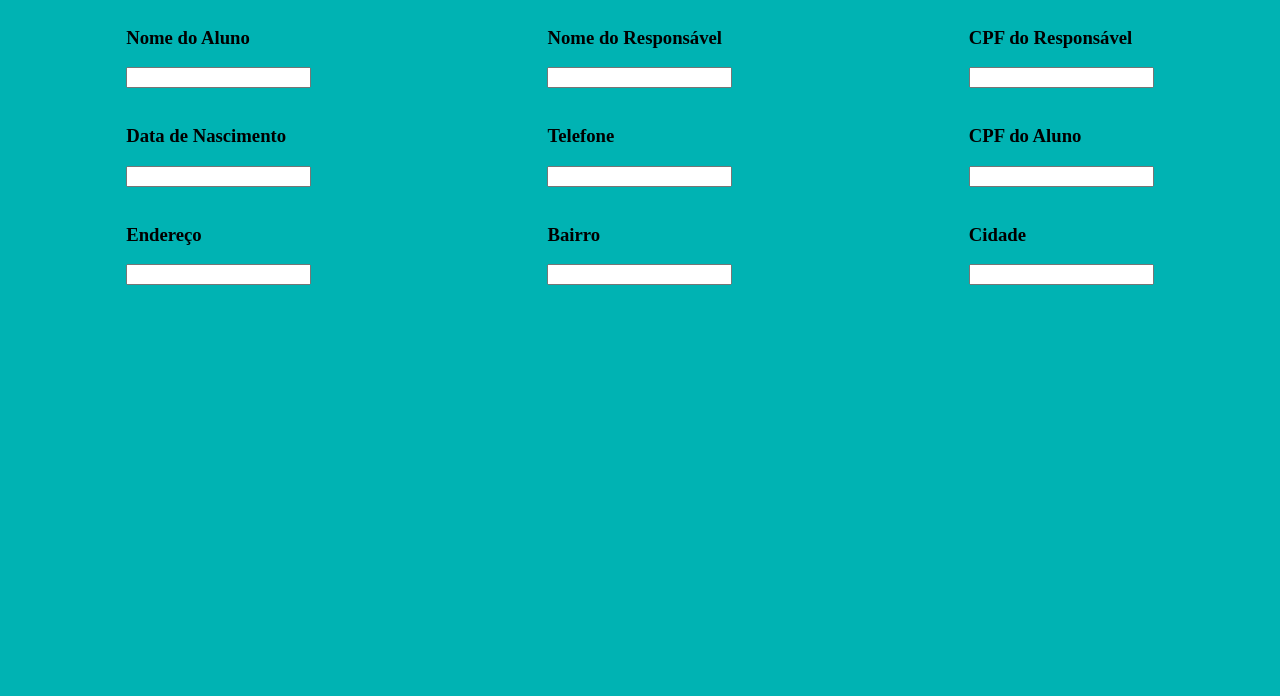
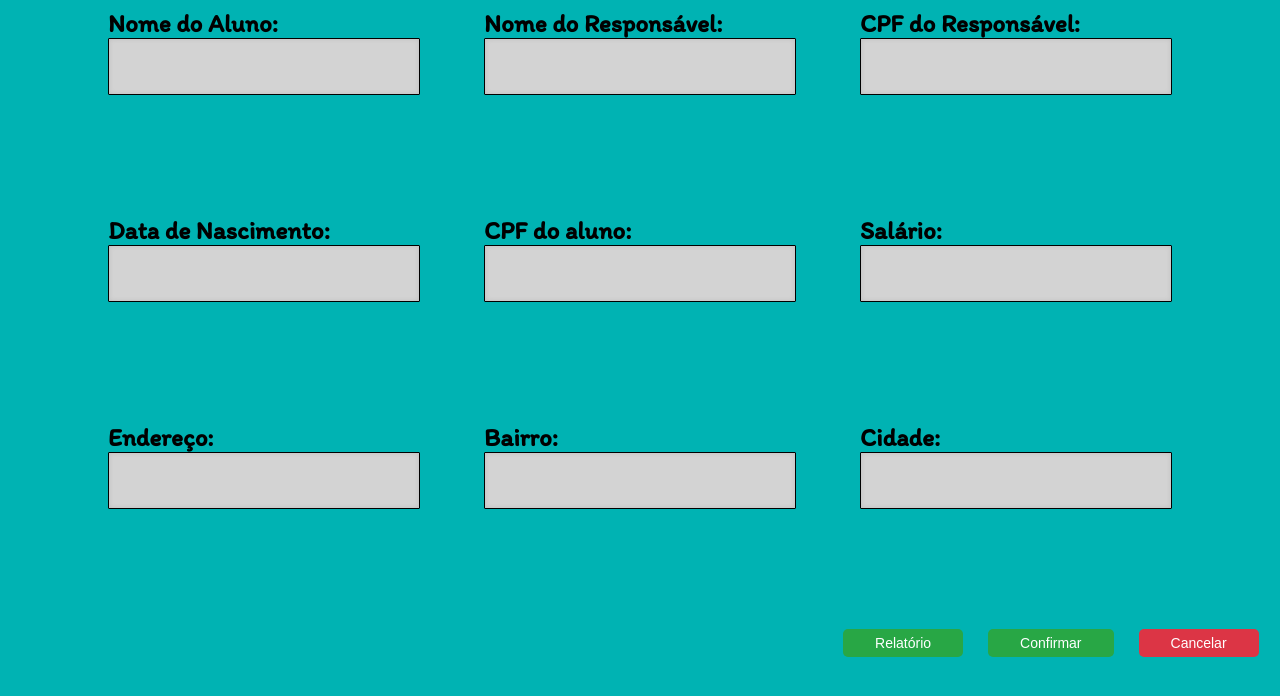
Before and after one commit to VitorFariaBR/Casa-da-Crian-a, a PHP site: page /createCrianca.php in a window 1280 px wide. Shown: the top 696 px of the page. Run offline with PHP 8.4, Linux system fonts and the light colour scheme; a user stored in the database is signed in.

Commit message:
Tela createCrianca pronta
Foi criada a tela createCrianca inteira

```diff
--- a/PHP/createCrianca.php
+++ b/PHP/createCrianca.php
@@ -45,59 +45,60 @@ if (isset($_POST['nome'])) {
     </h3>
     <hr> -->
 
-    <section>
-        <section class="local-dos-dados">
+    <div class="form-container">
+        <form action="#">
+            <div class="form-row">
                 <div>
-                <h3>Nome do Aluno</h3>
-                <input type="text" name="nome"><br><br>
+                    <h3>Nome do Aluno:</h3>
+                    <input type="text" name="nome_professor">
+                </div>
+                <div>
+                    <h3>Nome do Responsável:</h3>
+                    <input type="text" name="disciplina">
+                </div>
+                <div>
+                    <h3>CPF do Responsável:</h3>
+                    <input type="text" name="cpf">
+                </div>
             </div>
 
-
+            <div class="form-row">
                 <div>
-                <h3>Nome do Responsável</h3>
-                <input type="text" name="nome"><br><br>
+                    <h3>Data de Nascimento:</h3>
+                    <input type="text" name="data_nascimento">
+                </div>
+                <div>
+                    <h3>CPF do aluno:</h3>
+                    <input type="text" name="telefone">
+                </div>
+                <div>
+                    <h3>Salário:</h3>
+                    <input type="text" name="salario">
+                </div>
             </div>
 
+            <div class="form-row">
                 <div>
-                <h3>CPF do Responsável</h3>
-                <input type="text" name="nome"><br><br>
+                    <h3>Endereço:</h3>
+                    <input type="text" name="endereco">
                 </div>
-        </section>
-
-        <section class="local-dos-dados">
                 <div>
-            <h3>Data de Nascimento</h3>
-            <input type="text" name="nome"><br><br>
+                    <h3>Bairro:</h3>
+                    <input type="text" name="bairro">
+                </div>
+                <div>
+                    <h3>Cidade:</h3>
+                    <input type="text" name="cidade">
+                </div>
             </div>
 
-            <div>
-                <h3>Telefone</h3>
-                <input type="text" name="nome"><br><br>
+            <div class="button-container">
+                <button type="button" class="confirm-button">Relatório</button>
+                <button type="submit" class="confirm-button">Confirmar</button>
+                <button type="button" class="cancel-button">Cancelar</button>
             </div>
-
-            <div>
-                <h3>CPF do Aluno</h3>
-                <input type="text" name="nome"><br><br>
+        </form>
     </div>
-        </section>
-
-        <section class="local-dos-dados">
-            <div>
-                <h3>Endereço</h3>
-                <input type="text" name="nome"><br><br>
-            </div>
-
-            <div>
-                <h3>Bairro</h3>
-                <input type="text" name="nome"><br><br>
-            </div>
-
-            <div>
-                <h3>Cidade</h3>
-                <input type="text" name="nome"><br><br>
-            </div>
-        </section>
-    </section>
     <!--<p>
         Adicionar crianças - Casa da Criança
     </p>
--- a/PHP/style.css
+++ b/PHP/style.css
@@ -1,3 +1,6 @@
+@import url('https://fonts.googleapis.com/css2?family=Itim&family=Roboto:ital,wght@0,100;0,300;0,400;0,500;0,700;0,900;1,100;1,300;1,400;1,500;1,700;1,900&display=swap');
+
+
 .inicio {
     height: 100%;
     display: flex;
@@ -172,3 +175,63 @@ p {
     display: flex;
     justify-content: space-around;
 }
+
+/* Container principal */
+.form-container {
+    justify-content: space-between;
+    flex-direction: column;
+}
+
+/* Estilo das linhas de campos */
+.form-row {
+    display: flex;
+    justify-content: space-between;
+    margin-bottom: 120px;
+    margin-left: 100px;
+    margin-right: 100px;
+}
+
+/* Títulos dos campos */
+.form-row h3 {
+    font-family: "Itim", cursive;
+    margin: 0;
+    font-size: 25px;
+    color: #000000;
+}
+
+/* Campos de entrada */
+.form-row input[type="text"] {
+    width: 270px;
+    padding: 20px;
+    border: 1px solid #000000;
+    border-radius: 1px;
+    box-shadow: inset 0 0 5px rgba(0, 0, 0, 0.1);
+    background-color: #d3d3d3;
+}
+
+/* Container dos botões */
+.button-container {
+    display: flex;
+    justify-content: center;
+    gap: 25px;
+    margin-left: 65%;
+    color: white;
+}
+
+/* Botões */
+.button-container button {
+    padding: 6px 32px;
+    border: none;
+    border-radius: 5px;
+    cursor: pointer;
+    font-size: 14px;
+    color: #fff;
+}
+
+.confirm-button {
+    background-color: #28a745;
+}
+
+.cancel-button {
+    background-color: #dc3545;
+}
```
Lines whose indentation alone changed are shown as unchanged.
